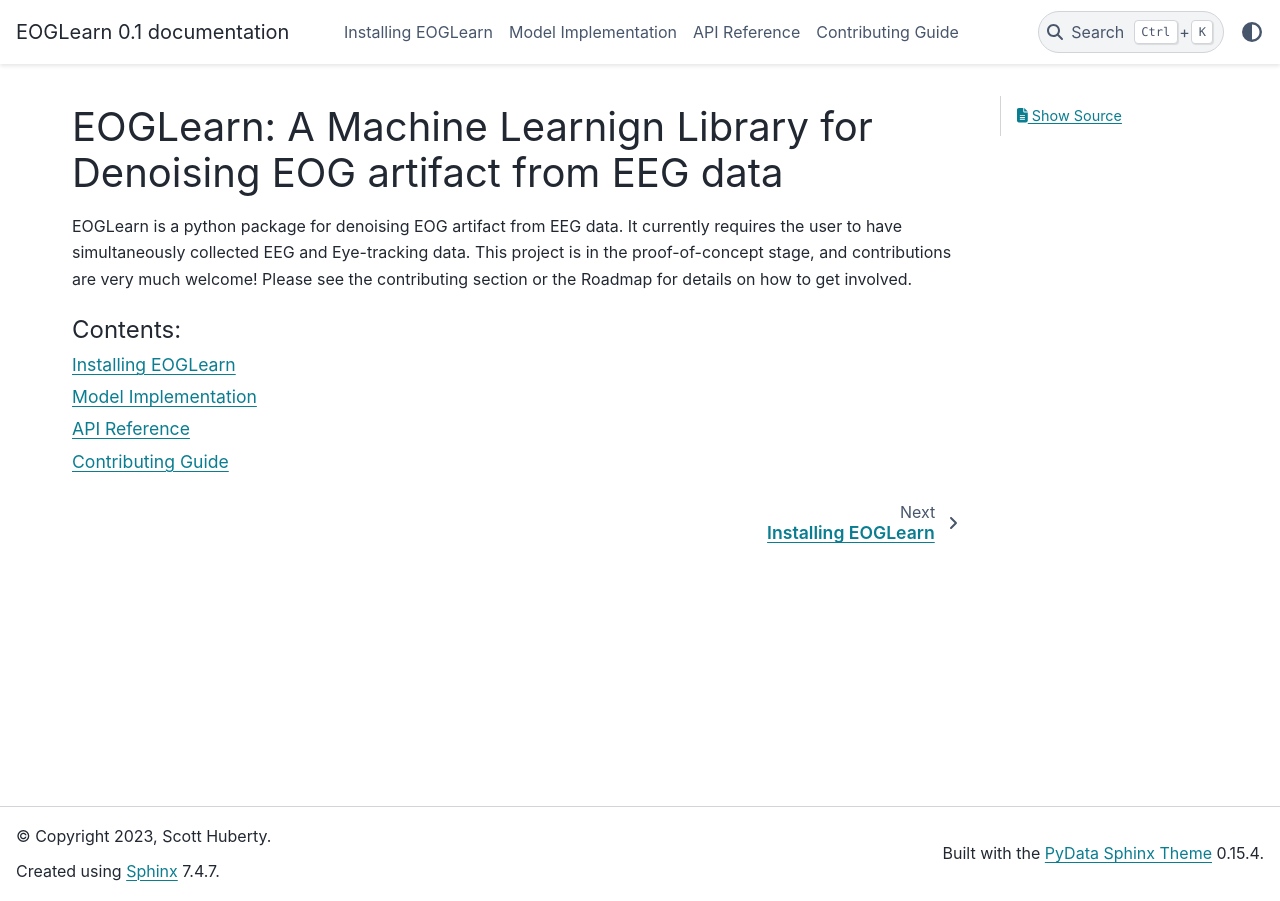
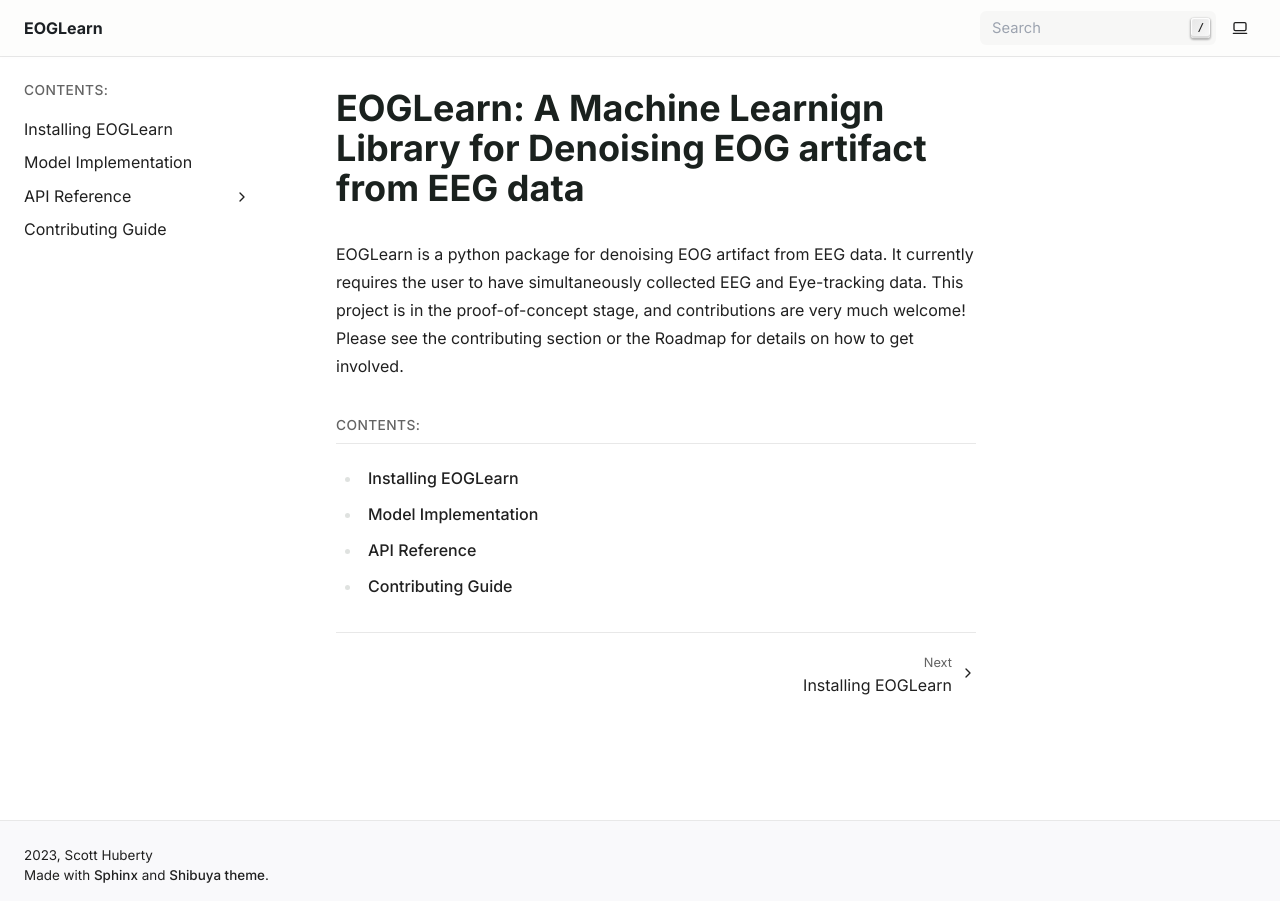
Before and after one commit to lina-usc/eog-learn, a Sphinx documentation site: the page built from docs/index.rst, in a window 1280 px wide. Built offline with Sphinx 7.4.7, drawn with Linux system fonts in a browser that asks for light colours.

Commit message:
DOC, MAINT: switch sphinx theme back to shibuya

```diff
--- a/docs/conf.py
+++ b/docs/conf.py
@@ -40,7 +40,7 @@
 # -- Options for HTML output -------------------------------------------------
 # https://www.sphinx-doc.org/en/master/usage/configuration.html#options-for-html-output
 
-html_theme = "pydata_sphinx_theme"
+html_theme = "shibuya"
 html_static_path = ["_static"]
 
 # Enable numref for automatically numbering Figures, i.e "Fig 1"
--- a/pyproject.toml
+++ b/pyproject.toml
@@ -47,7 +47,7 @@
 ]
 doc = [
     'numpydoc',
-    'pydata_sphinx_theme',
+    'shibuya',
     'sphinx',
     'sphinxcontrib-bibtex',
     'sphinx-copybutton',
--- a/requirements_doc.txt
+++ b/requirements_doc.txt
@@ -1,5 +1,5 @@
 numpydoc
-pydata_sphinx_theme
+shibuya
 sphinx
 sphinxcontrib-bibtex
 sphinx-copybutton
```
